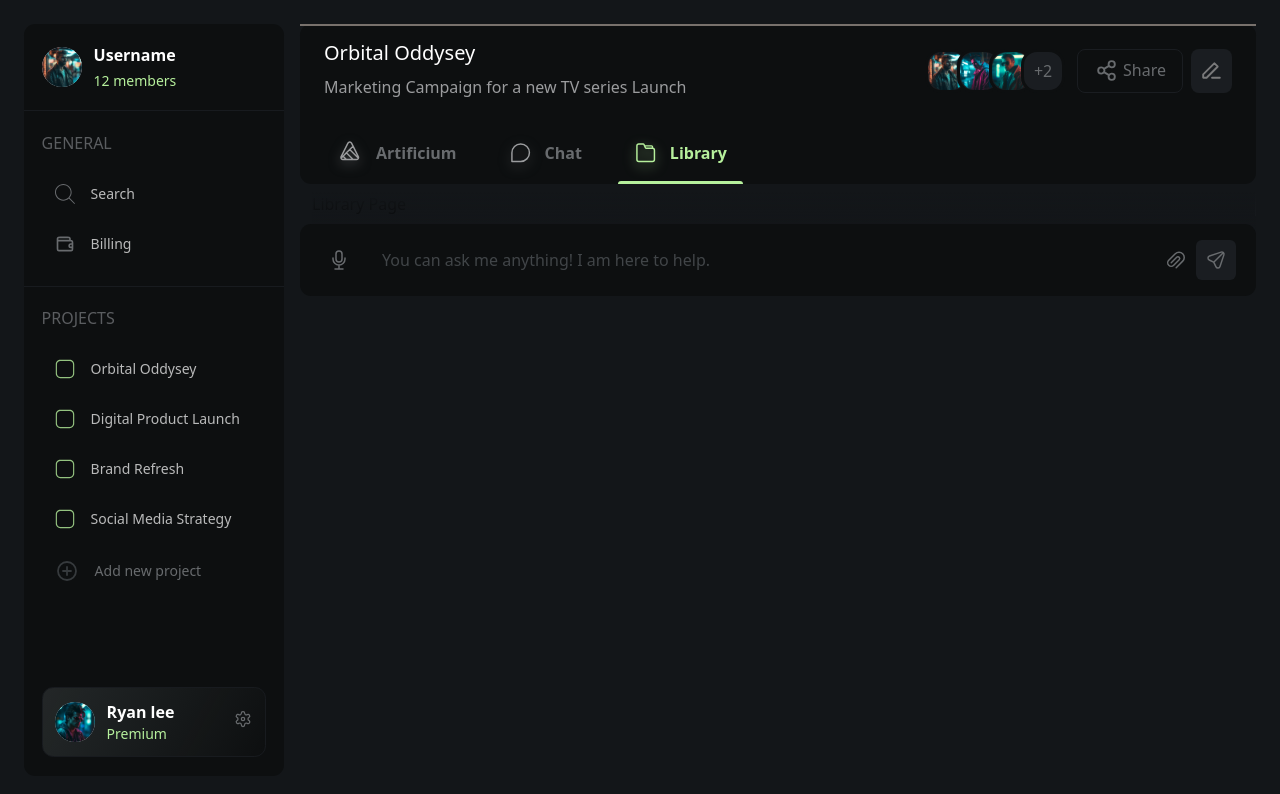
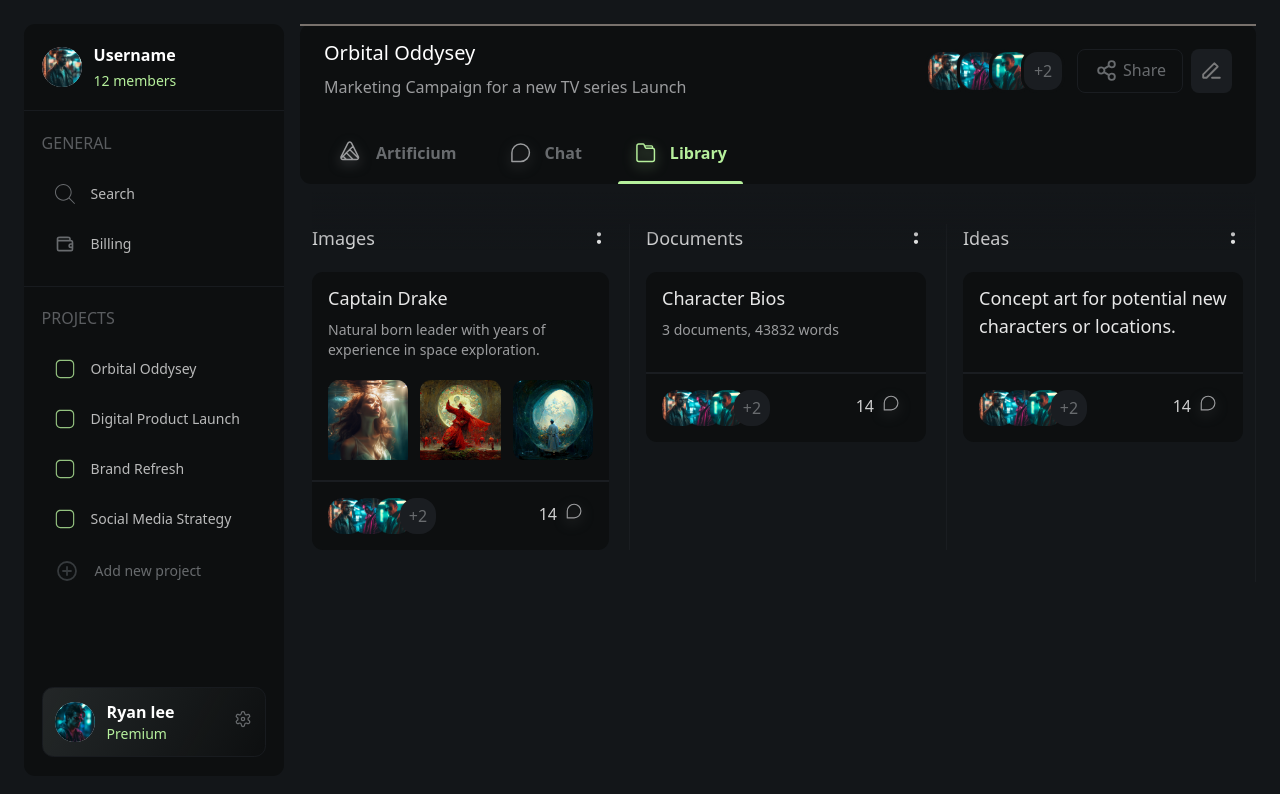
Before and after one commit to amirrezaRst/Artificium, a React (Create React App) app: page /library in a window 1280 px wide. Shown: the top 794 px of the page. Built offline with nearby package versions, Linux system fonts and the light colour scheme.

Commit message:
library page completed

```diff
--- /dev/null
+++ b/src/components/library/Card.jsx
@@ -0,0 +1,25 @@
+import CardFooter from "./CardFooter";
+
+const Card = ({ title, text, images = [] }) => {
+    return (
+        <div className="rounded-custom bg-secondary">
+            <div className="md:py-3 sm:px-4 sm:py-2 px-5 py-3">
+                <h4 className="text-white/90 font-medium text-lg">{title}</h4>
+                <p className="text-special-gray-3 text-sm mt-2">{text}</p>
+
+                <div className="grid grid-cols-3 gap-3 mt-5">
+                    {!!images.length && images.map(item => (
+                        <div className="rounded-custom overflow-hidden last-of-type:mb-2">
+                            <img src={`./images/${item}.jpg`} alt="art" />
+                        </div>
+                    ))}
+                </div>
+            </div>
+
+            <CardFooter />
+
+        </div>
+    );
+}
+
+export default Card;
--- /dev/null
+++ b/src/components/library/CardFooter.jsx
@@ -0,0 +1,20 @@
+import { ChatSvg } from "../Svgs";
+import MembersList from "./MembersList";
+
+const CardFooter = () => {
+    return (
+        <div className="md:py-4 sm:px-4 sm:py-3 px-5 py-4 border-t-2 border-special-gray-2 flex justify-between items-center">
+            <div>
+                <MembersList />
+            </div>
+            <div className="flex gap-2">
+                <span className="text-white/80">14</span>
+                <div className="w-7 h-7">
+                    <ChatSvg />
+                </div>
+            </div>
+        </div>
+    );
+}
+
+export default CardFooter;
--- /dev/null
+++ b/src/components/library/CardHeader.jsx
@@ -0,0 +1,14 @@
+import { EllipseSvg } from "../Svgs";
+
+const CardHeader = ({ label }) => {
+    return (
+        <div className="flex justify-between items-center mb-5">
+            <h4 className="text-white/90 text-lg">{label}</h4>
+            <div className="w-5 h-5">
+                <EllipseSvg />
+            </div>
+        </div>
+    );
+}
+
+export default CardHeader;
--- /dev/null
+++ b/src/components/library/MembersList.jsx
@@ -0,0 +1,38 @@
+const SingleUser = ({ setLimit, id, number }) => {
+    return (
+        <div
+            className={`max-sm:w-9 max-sm:h-9 max-md:w-8 max-md:h-8 w-9 h-9 rounded-2xl bg-[#1A1D21] flex items-center justify-center`}
+        >
+            {
+                id ?
+                    <img src={`./images/avatar${id}.png`
+                    } alt="avatar" /> :
+                    <span className="text-[#686b6e]">+{number - 3}</span>
+            }
+        </div >
+    )
+}
+
+const users = [
+    { id: 1, name: "user 1" },
+    { id: 2, name: "user 2" },
+    { id: 3, name: "user 3" },
+    { id: 4, name: "user 4" },
+    { id: 5, name: "user 5" },
+]
+
+
+const MembersList = () => {
+    return (
+        <div className="flex -space-x-3 md:-space-x-5 lg:-space-x-3 relative">
+            {users.map((item, i) => {
+                if (i <= 2) {
+                    return (<SingleUser key={i} id={item.id} />)
+                }
+            })}
+            <SingleUser number={users.length} />
+        </div>
+    );
+}
+
+export default MembersList;
--- a/src/components/library/index.jsx
+++ b/src/components/library/index.jsx
@@ -1,8 +1,33 @@
+import Card from "./Card";
+import CardHeader from "./CardHeader";
+
 const Library = () => {
     return (
-        <h1>
-            Library Page
-        </h1>
+        <main className="py-8">
+
+            <div className="grid lg:grid-cols-3 sm:grid-cols-2 xl:gap-5 lg:gap-3 md:gap-4 sm:gap-4 gap-8 sm:divide-x divide-special-gray-2 ">
+
+                <section className="first-of-type:sm:pl-0 sm:pl-4">
+                    <CardHeader label="Images" />
+
+                    <Card title={"Captain Drake"} text={'Natural born leader with years of experience in space exploration.'} images={["art1", "art2", "art3"]} />
+                </section>
+
+                <section className="first-of-type:sm:pl-0 sm:pl-4">
+                    <CardHeader label="Documents" />
+
+                    <Card title={"Character Bios"} text={"3 documents, 43832 words"} />
+                </section>
+
+                <section className="first-of-type:sm:pl-0 sm:pl-4">
+                    <CardHeader label="Ideas" />
+
+                    <Card title={"Concept art for potential new characters or locations."} />
+                </section>
+
+            </div>
+
+        </main>
     );
 }
 
--- a/src/layouts/MainLayout.jsx
+++ b/src/layouts/MainLayout.jsx
@@ -34,7 +34,9 @@ const MainLayout = ({ children }) => {
 
                         </div>
 
-                        <Inbox />
+                        {pathname != "/library" &&
+                            <Inbox />
+                        }
                     </div>
                     {pathname == "/chat" &&
                         <Members />
--- a/src/layouts/members/index.jsx
+++ b/src/layouts/members/index.jsx
@@ -3,7 +3,7 @@ import SwitchButton from "./SwitchButton";
 
 const Members = () => {
     return (
-        <div className="h-full flex flex-col gap-3 lg:block hidden">
+        <div className="h-full flex-col gap-3 lg:flex hidden">
             <div className="flex-1 relative overflow-y-scroll lg:min-w-[210px] py-3 pr-2">
 
                 <div className="flex justify-between items-baseline mb-5">
```
